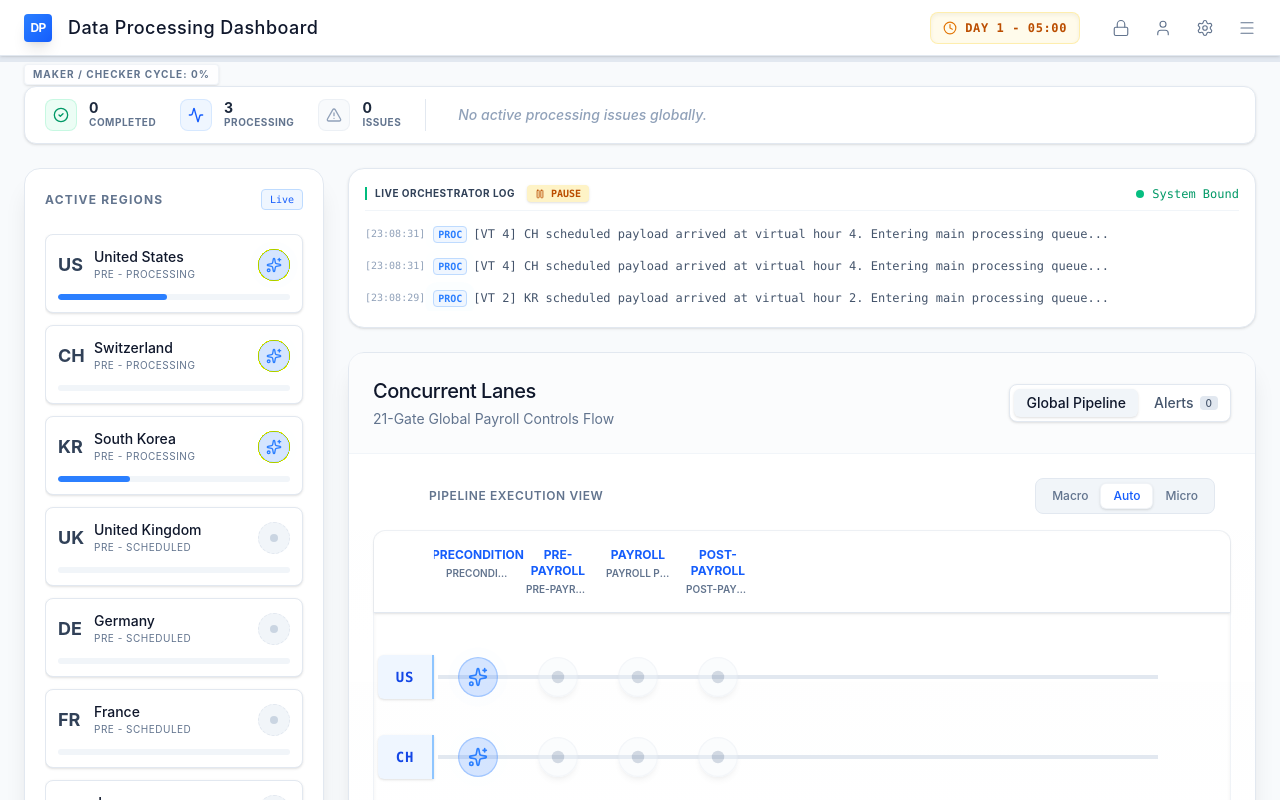
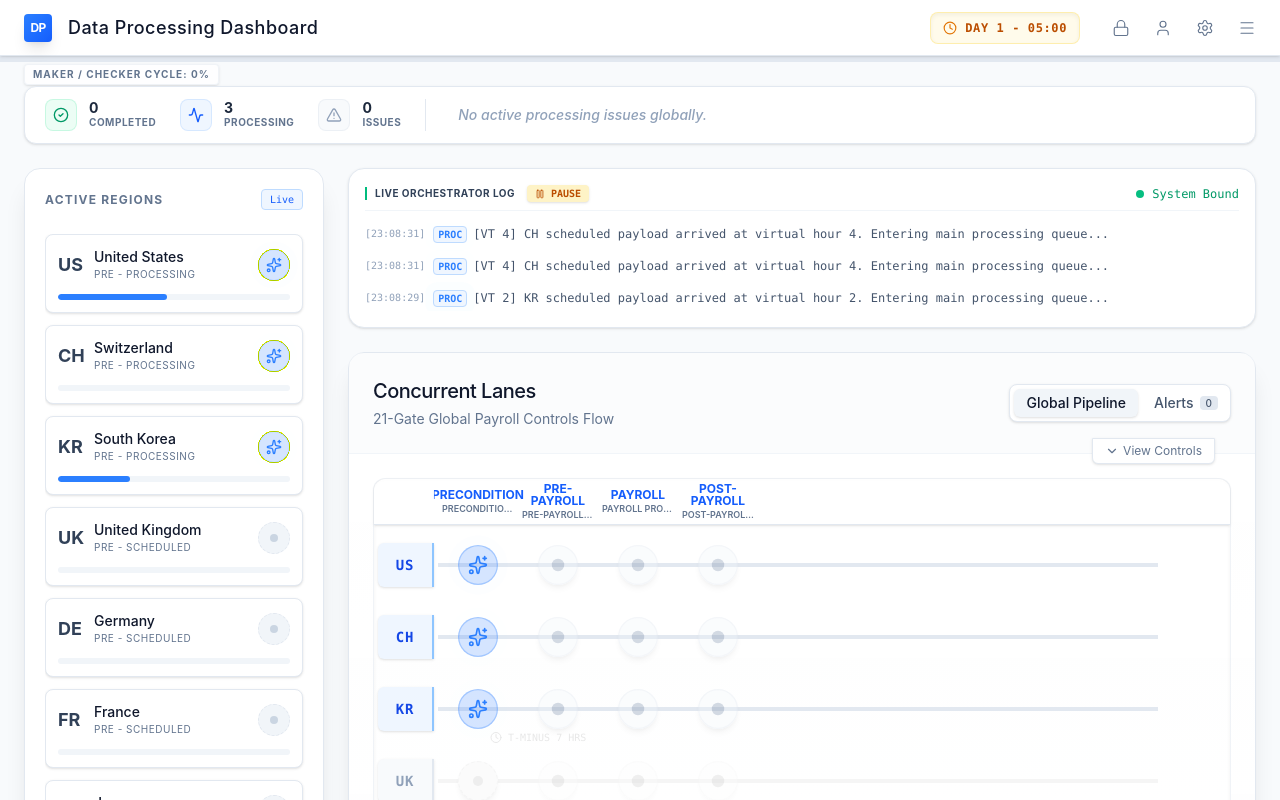
Before and after one commit to kingd33/payroll-dashboard, a React (Vite) app: page / in a window 1280 px wide. Shown: the top 800 px of the page. Built offline with nearby package versions, Linux system fonts and the light colour scheme.

Commit message:
feat: Condense ConcurrentLanes header and make controls collapsible

```diff
--- a/src/components/ConcurrentLanes.tsx
+++ b/src/components/ConcurrentLanes.tsx
@@ -1,8 +1,8 @@
 import React, { useState, useMemo, useEffect, useRef } from 'react';
 import { type RegionData, type AgentState, PIPELINE_PHASES, getSortedRegions } from '../types';
 import { AgentStatusIcon } from './AgentStatusIcon';
-import { motion } from 'framer-motion';
-import { Clock } from 'lucide-react';
+import { motion, AnimatePresence } from 'framer-motion';
+import { Clock, ChevronUp, ChevronDown } from 'lucide-react';
 import { usePipeline } from '../context/PipelineContext';
 
 type ZoomMode = 'macro' | 'auto' | 'micro';
@@ -17,6 +17,7 @@ export const ConcurrentLanes: React.FC<ConcurrentLanesProps> = ({ regions, onGpc
   const [zoomMode, setZoomMode] = useState<ZoomMode>('auto');
   const { virtualTime } = usePipeline();
   const [isHovering, setIsHovering] = useState(false);
+  const [showTopControls, setShowTopControls] = useState(false);
   const [frozenRegions, setFrozenRegions] = useState(regions);
 
   const headerRef = useRef<HTMLDivElement>(null);
@@ -79,17 +80,34 @@ export const ConcurrentLanes: React.FC<ConcurrentLanesProps> = ({ regions, onGpc
       onMouseEnter={() => setIsHovering(true)}
       onMouseLeave={() => setIsHovering(false)}
     >
-       {/* Top Controls */}
-       <div className="flex justify-between items-center mb-4 pl-14 pr-4">
-          <div className="text-xs font-semibold text-slate-500 uppercase tracking-wider">
+       {/* Top Controls Toggle & Content */}
+       <div className="absolute top-0 right-4 z-50 -mt-10">
+         <button
+           onClick={() => setShowTopControls(!showTopControls)}
+           className="bg-white border border-slate-200 shadow-sm rounded-b-md px-3 py-1 text-xs text-slate-500 hover:text-slate-700 flex items-center gap-1 transition-colors"
+         >
+           {showTopControls ? <ChevronUp size={14} /> : <ChevronDown size={14} />}
+           {showTopControls ? 'Hide Controls' : 'View Controls'}
+         </button>
+       </div>
+
+       <AnimatePresence>
+         {showTopControls && (
+           <motion.div
+             initial={{ height: 0, opacity: 0 }}
+             animate={{ height: 'auto', opacity: 1 }}
+             exit={{ height: 0, opacity: 0 }}
+             className="flex justify-between items-center mb-2 pl-14 pr-4 overflow-hidden"
+           >
+              <div className="text-[10px] font-semibold text-slate-500 uppercase tracking-wider">
                 Pipeline Execution View
               </div>
-          <div className="flex bg-slate-100 p-1 rounded-lg border border-slate-200">
+              <div className="flex bg-slate-100 p-0.5 rounded-lg border border-slate-200">
                 {(['macro', 'auto', 'micro'] as ZoomMode[]).map(mode => (
                   <button
                     key={mode}
                     onClick={() => setZoomMode(mode)}
-                className={`px-3 py-1 text-xs font-medium rounded-md capitalize transition-colors ${
+                    className={`px-2 py-0.5 text-[10px] font-medium rounded-md capitalize transition-colors ${
                       zoomMode === mode
                         ? 'bg-white text-blue-600 shadow-sm border border-slate-200/50'
                         : 'text-slate-500 hover:text-slate-700'
@@ -99,7 +117,9 @@ export const ConcurrentLanes: React.FC<ConcurrentLanesProps> = ({ regions, onGpc
                   </button>
                 ))}
               </div>
-       </div>
+           </motion.div>
+         )}
+       </AnimatePresence>
 
        {/* Master Scroll wrapper */}
        <div className="flex-1 w-full relative shadow-inner rounded-xl border border-slate-200/50 bg-white/50">
@@ -107,7 +127,7 @@ export const ConcurrentLanes: React.FC<ConcurrentLanesProps> = ({ regions, onGpc
             <div className="sticky top-0 z-40 bg-white/95 border-b border-slate-200 shadow-sm rounded-t-xl">
                <div
                  ref={headerRef}
-                 className="flex w-full overflow-x-auto scrollbar-hide pt-4 pb-4"
+                 className="flex w-full overflow-x-auto scrollbar-hide pt-1 pb-1"
                  onScroll={handleScroll}
                >
                  {/* Sticky top-left corner spacer */}
@@ -116,11 +136,11 @@ export const ConcurrentLanes: React.FC<ConcurrentLanesProps> = ({ regions, onGpc
                  {/* Headers flex container */}
                  <div className="flex-1 flex pl-1 pr-8 min-w-max">
                    {columns.map((col, idx) => (
-                      <div key={`${col.type}-${col.id}-${idx}`} className="flex-1 min-w-[80px] w-[80px] max-w-[80px] text-xs font-semibold text-slate-500 uppercase flex flex-col items-center text-center gap-1">
-                        <span className={col.type === 'phase' ? 'text-blue-600 font-bold' : ''}>
+                      <div key={`${col.type}-${col.id}-${idx}`} className="flex-1 min-w-[80px] w-[80px] max-w-[80px] text-xs font-semibold text-slate-500 uppercase flex flex-col items-center justify-center text-center gap-0.5">
+                        <span className={col.type === 'phase' ? 'text-blue-600 font-bold leading-none' : 'leading-none'}>
                           {col.shortName}
                         </span>
-                        <span className="px-2 truncate w-full text-[10px]" title={col.name}>{col.name}</span>
+                        <span className="px-1 truncate w-full text-[9px] leading-tight" title={col.name}>{col.name}</span>
                       </div>
                    ))}
                  </div>
@@ -133,7 +153,7 @@ export const ConcurrentLanes: React.FC<ConcurrentLanesProps> = ({ regions, onGpc
               className="w-full overflow-x-auto pb-6"
               onScroll={handleScroll}
             >
-              <div className="flex flex-col gap-8 relative pt-10 min-w-max">
+              <div className="flex flex-col gap-6 relative pt-4 min-w-max">
           {sortedRegions.map((region) => {
              const currentPhaseIndex = PIPELINE_PHASES.findIndex(p => p.id === region.currentPhaseId);
              const currentGpcIndex = ALL_GPCS.findIndex(g => g.id === region.currentGpcId);
```
Lines whose indentation alone changed are shown as unchanged.
